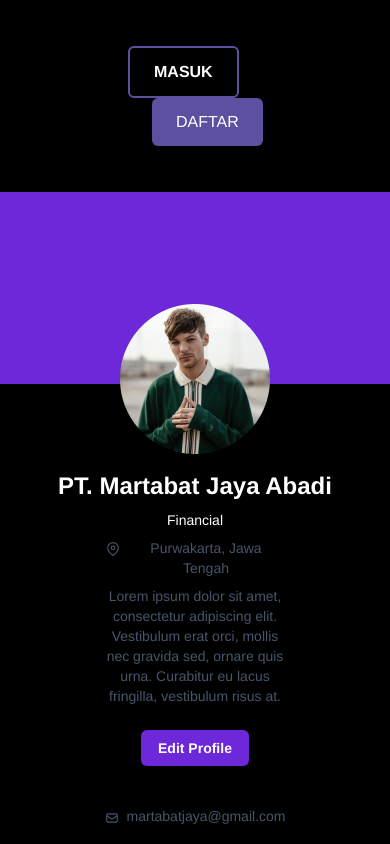
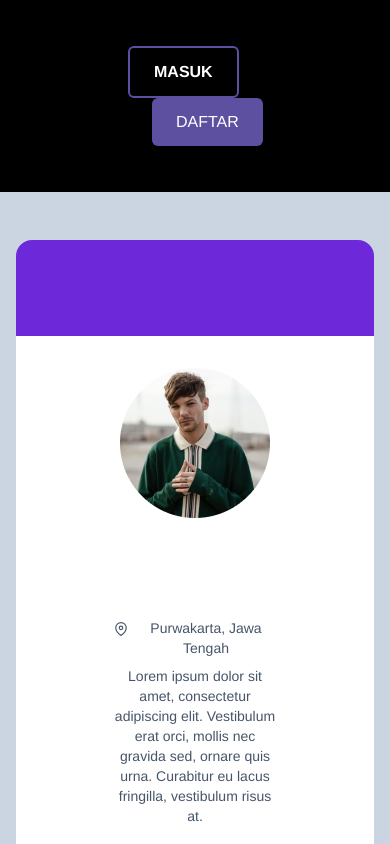
Before and after one commit to Han-Express/Peworld-FE, a Next.js app: page /profile in a window 390 px wide. Shown: the top 844 px of the page. Built offline with nearby package versions, Linux system fonts and the light colour scheme.

Commit message:
add responsive profile pekerja

```diff
--- a/src/Layout/Profile/index.js
+++ b/src/Layout/Profile/index.js
@@ -9,10 +9,11 @@ import { FiMapPin } from 'react-icons/fi'
 const Profile = () => {
   return (
     <Layout>
-    <div className="font-sans bg-violet-700 h-48"></div>
-        <div className="-mt-24">
+    <div className="bg-slate-300 pt-12 py-32 ">
+    <div className="font-sans bg-violet-700 h-48 w-11/12 mx-auto md:w-3/5 rounded-2xl"></div>
+        <div className="-mt-24 bg-white mx-auto rounded-b-2xl w-11/12 md:w-3/5">
           <div className="flex flex-col items-center p-4">
-            <img src="img/companyProfile.png"/>
+            <img className="my-4" src="img/companyProfile.png"/>
             <h1 className="mt-4 text-2xl font-semibold">PT. Martabat Jaya Abadi</h1>
             <p className="mt-2 text-sm">Financial</p>
               <div className="text-center text-sm w-3/6 mt-2 text-slate-600">
@@ -28,6 +29,7 @@ const Profile = () => {
                 </div>
           </div>
         </div>
+        </div>
         </Layout>
   )
 }
```
